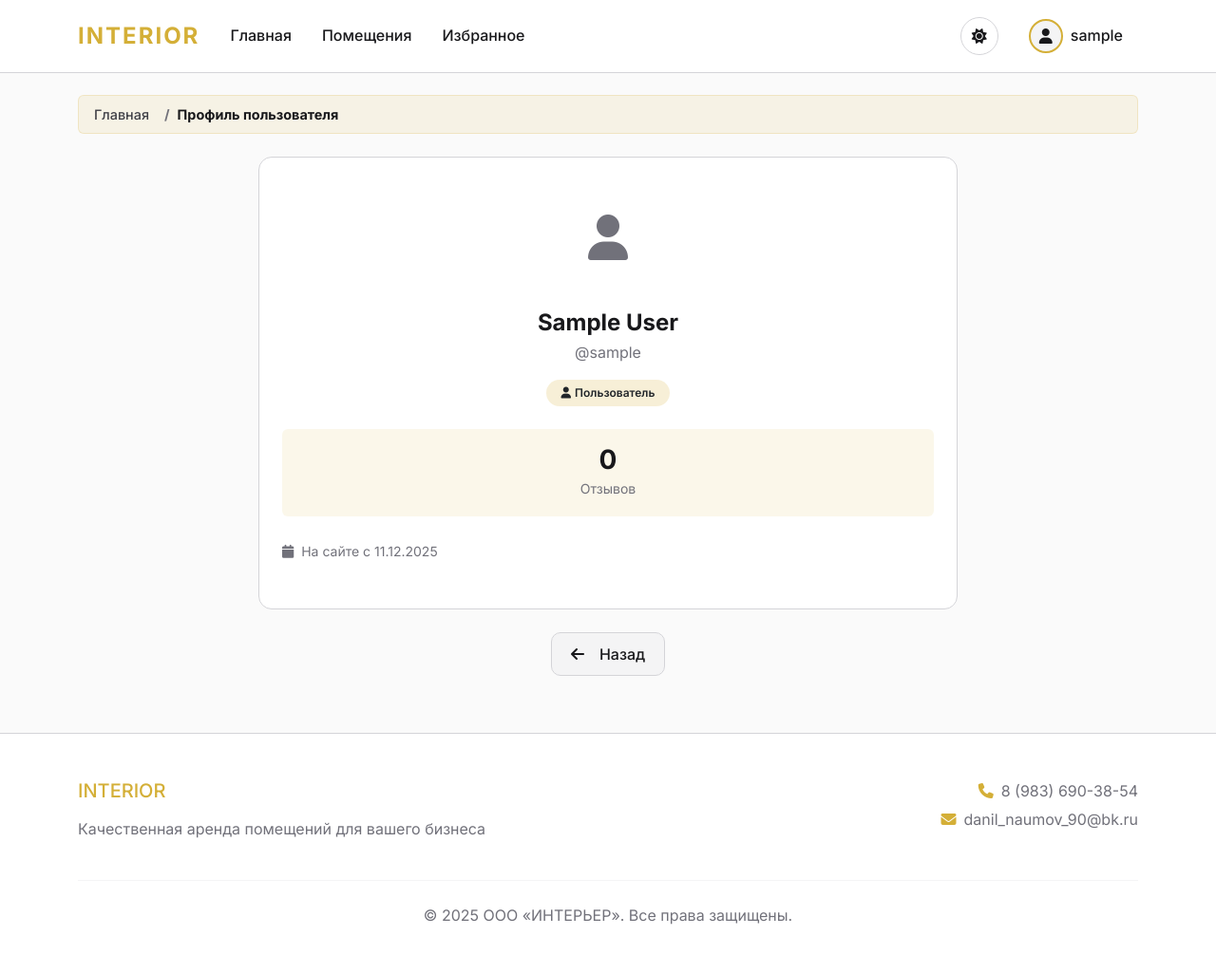
After one commit to Honeysuckle52/interior, a Django app: page /users/1/ in a window 1280 px wide. The commit adds this page. Shown: the whole page at 95% size. Run offline with Django 5.2, Linux system fonts and the light colour scheme; the visitor is signed in with stand-in values (Sample User, id 1); data comes from the database, SQL or seed files in the repository; data that the repository does not hold is empty.

Commit message:
Основа

```diff
--- a/renta/rental/urls.py
+++ b/renta/rental/urls.py
@@ -11,7 +11,7 @@ from .views import (
     # Аутентификация
     CustomLoginView, register_view, logout_view,
     # Личный кабинет
-    dashboard, profile, my_bookings, my_favorites, view_user_profile,
+    dashboard, profile, my_bookings, my_favorites, view_user_profile, public_user_profile,  # Добавлен public_user_profile
     # Избранное
     toggle_favorite,
     # Бронирования
@@ -86,6 +86,7 @@ urlpatterns = [
     path('my-reviews/', my_reviews, name='my_reviews'),
 
     path('users/<int:pk>/profile/', view_user_profile, name='view_user_profile'),
+    path('users/<int:pk>/', public_user_profile, name='public_user_profile'),  # Добавлен URL публичного профиля
 
     # ============== УПРАВЛЕНИЕ ПОЛЬЗОВАТЕЛЯМИ (Модератор) ==============
     path('manage/users/', manage_users, name='manage_users'),
--- a/renta/rental/views/__init__.py
+++ b/renta/rental/views/__init__.py
@@ -28,7 +28,7 @@
 from .home import home
 from .spaces import spaces_list, space_detail
 from .auth import CustomLoginView, register_view, logout_view
-from .account import dashboard, profile, my_bookings, my_favorites, view_user_profile
+from .account import dashboard, profile, my_bookings, my_favorites, view_user_profile, public_user_profile
 from .favorites import toggle_favorite
 from .bookings import (
     create_booking, booking_detail, cancel_booking,
@@ -65,6 +65,7 @@ __all__ = [
     'my_bookings',
     'my_favorites',
     'view_user_profile',
+    'public_user_profile',  # Добавлен экспорт public_user_profile
 
     # -------------------------------------------------------------------------
     # ИЗБРАННОЕ (AJAX)
--- a/renta/rental/views/account.py
+++ b/renta/rental/views/account.py
@@ -269,3 +269,42 @@ def view_user_profile(request: HttpRequest, pk: int) -> HttpResponse:
         logger.error(f"Error in view_user_profile view for pk={pk}: {e}", exc_info=True)
         messages.error(request, 'Ошибка при загрузке профиля пользователя')
         return redirect('manage_bookings')
+
+
+@login_required
+def public_user_profile(request: HttpRequest, pk: int) -> HttpResponse:
+    """
+    Публичный просмотр профиля пользователя (автора отзыва).
+    Доступен всем авторизованным пользователям.
+    Показывает ограниченную информацию без модераторских действий.
+    """
+    try:
+        profile_user: CustomUser = get_object_or_404(
+            CustomUser,
+            pk=pk
+        )
+
+        # Статистика (только публичная)
+        user_stats: dict[str, int] = {
+            'reviews_count': Review.objects.filter(author=profile_user, is_approved=True).count(),
+        }
+
+        # Последние одобренные отзывы пользователя
+        recent_reviews = Review.objects.filter(
+            author=profile_user,
+            is_approved=True
+        ).select_related(
+            'space', 'space__city'
+        ).order_by('-created_at')[:5]
+
+        context: dict[str, Any] = {
+            'profile_user': profile_user,
+            'user_stats': user_stats,
+            'recent_reviews': recent_reviews,
+        }
+        return render(request, 'account/public_profile.html', context)
+
+    except Exception as e:
+        logger.error(f"Error in public_user_profile view for pk={pk}: {e}", exc_info=True)
+        messages.error(request, 'Ошибка при загрузке профиля пользователя')
+        return redirect('home')
--- a/renta/rental/views/reviews.py
+++ b/renta/rental/views/reviews.py
@@ -209,7 +209,7 @@ def edit_review(request: HttpRequest, pk: int) -> HttpResponse:
             if form.is_valid():
                 form.save()
                 messages.success(request, 'Отзыв успешно обновлён')
-                return redirect('space_detail', pk=review.space.pk)
+                return redirect('manage_reviews')
         else:
             form = ReviewForm(instance=review)
 
--- /dev/null
+++ b/renta/templates/account/public_profile.html
@@ -0,0 +1,133 @@
+{% extends 'base.html' %}
+{% load static %}
+
+{% block title %}{{ profile_user.get_full_name_or_username }} | INTERIOR{% endblock %}
+
+{% block content %}
+<div class="container" style="padding-top: 100px; padding-bottom: 60px;">
+    <!-- Хлебные крошки -->
+    <nav aria-label="breadcrumb" class="mb-4">
+        <ol class="breadcrumb breadcrumb-visible py-2 px-3 rounded" style="background: rgba(212, 175, 55, 0.1);">
+            <li class="breadcrumb-item"><a href="{% url 'home' %}" class="breadcrumb-link fw-medium">Главная</a></li>
+            <li class="breadcrumb-item active fw-bold" style="color: var(--gold) !important;">Профиль пользователя</li>
+        </ol>
+    </nav>
+
+    <div class="row justify-content-center">
+        <div class="col-lg-8">
+            <!-- Карточка профиля -->
+            <div class="card glass-card">
+                <div class="card-body">
+                    <div class="text-center mb-4">
+                        <div class="mb-3">
+                            {% if profile_user.avatar %}
+                            <img src="{{ profile_user.avatar.url }}" alt="{{ profile_user.username }}"
+                                 class="rounded-circle"
+                                 style="width: 120px; height: 120px; object-fit: cover; border: 3px solid var(--gold);">
+                            {% else %}
+                            <div class="rounded-circle d-flex align-items-center justify-content-center mx-auto"
+                                 style="width: 120px; height: 120px; background: var(--card-bg); border: 3px solid var(--gold);">
+                                <i class="fas fa-user fa-3x" style="color: var(--text-muted);"></i>
+                            </div>
+                            {% endif %}
+                        </div>
+                        <h4 class="fw-bold mb-1" style="color: var(--text-primary);">{{ profile_user.get_full_name_or_username }}</h4>
+                        <p class="mb-3" style="color: var(--text-muted);">@{{ profile_user.username }}</p>
+
+                        <div class="d-flex justify-content-center gap-2 flex-wrap">
+                            <span class="badge px-3 py-2" style="background: rgba(212, 175, 55, 0.2); color: var(--gold);">
+                                <i class="fas fa-user me-1"></i>{{ profile_user.get_user_type_display }}
+                            </span>
+                            {% if profile_user.email_verified %}
+                            <span class="badge px-3 py-2" style="background: rgba(34, 197, 94, 0.2); color: #4ade80;">
+                                <i class="fas fa-check-circle me-1"></i>Подтверждён
+                            </span>
+                            {% endif %}
+                        </div>
+                    </div>
+
+                    <!-- Статистика -->
+                    <div class="row text-center mb-4">
+                        <div class="col-12">
+                            <div class="p-3 rounded" style="background: rgba(212, 175, 55, 0.1);">
+                                <div class="h3 mb-0 fw-bold" style="color: var(--gold);">{{ user_stats.reviews_count }}</div>
+                                <!-- fixed text color for dark theme -->
+                                <small style="color: var(--text-muted);">Отзывов</small>
+                            </div>
+                        </div>
+                    </div>
+
+                    <!-- replaced company with VK link -->
+                    {% if profile_user.social_vk %}
+                    <div class="mb-4">
+                        <h6 class="fw-bold mb-3" style="color: var(--gold);">
+                            <i class="fab fa-vk me-2"></i>ВКонтакте
+                        </h6>
+                        <a href="{{ profile_user.social_vk }}" target="_blank" rel="noopener noreferrer"
+                           class="text-decoration-none" style="color: var(--text-secondary);">
+                            <i class="fas fa-external-link-alt me-1"></i>{{ profile_user.social_vk }}
+                        </a>
+                    </div>
+                    {% endif %}
+
+                    {% if profile_user.bio %}
+                    <div class="mb-4">
+                        <h6 class="fw-bold mb-3" style="color: var(--gold);">
+                            <i class="fas fa-quote-left me-2"></i>О себе
+                        </h6>
+                        <p class="mb-0" style="color: var(--text-secondary);">{{ profile_user.bio }}</p>
+                    </div>
+                    {% endif %}
+
+                    <div class="mb-4">
+                        <!-- fixed text color for dark theme -->
+                        <small style="color: var(--text-muted);">
+                            <i class="fas fa-calendar me-1"></i>
+                            На сайте с {{ profile_user.created_at|date:"d.m.Y" }}
+                        </small>
+                    </div>
+                </div>
+            </div>
+
+            <!-- Последние отзывы -->
+            {% if recent_reviews %}
+            <div class="card glass-card mt-4">
+                <div class="card-header">
+                    <h5 class="mb-0" style="color: var(--text-primary);">
+                        <i class="fas fa-star me-2" style="color: var(--gold);"></i>Последние отзывы
+                    </h5>
+                </div>
+                <div class="card-body">
+                    {% for review in recent_reviews %}
+                    <div class="p-3 mb-3 rounded" style="background: rgba(255, 255, 255, 0.03); border: 1px solid rgba(255, 255, 255, 0.05);">
+                        <div class="d-flex justify-content-between align-items-start mb-2">
+                            <a href="{% url 'space_detail' review.space.pk %}"
+                               class="text-decoration-none fw-bold"
+                               style="color: var(--gold);">
+                                {{ review.space.title }}
+                            </a>
+                            <span style="color: var(--gold);">
+                                {% for i in "12345" %}
+                                <i class="{% if forloop.counter <= review.rating %}fas{% else %}far{% endif %} fa-star"></i>
+                                {% endfor %}
+                            </span>
+                        </div>
+                        <!-- fixed text color for dark theme -->
+                        <p class="mb-2" style="color: var(--text-secondary);">{{ review.comment|truncatechars:150 }}</p>
+                        <small style="color: var(--text-muted);">{{ review.created_at|date:"d.m.Y" }}</small>
+                    </div>
+                    {% endfor %}
+                </div>
+            </div>
+            {% endif %}
+
+            <!-- Кнопка назад -->
+            <div class="mt-4 text-center">
+                <a href="javascript:history.back()" class="btn btn-outline-secondary">
+                    <i class="fas fa-arrow-left me-2"></i>Назад
+                </a>
+            </div>
+        </div>
+    </div>
+</div>
+{% endblock %}
```
Also changed, not shown: renta/rental/forms/profile.py (+1 -7 lines), renta/templates/account/dashboard.html (+0 -7 lines), renta/templates/reviews/edit.html (+14 -7 lines), renta/templates/reviews/manage.html (+16 -14 lines), renta/templates/spaces/detail.html (+6 -1 lines).
